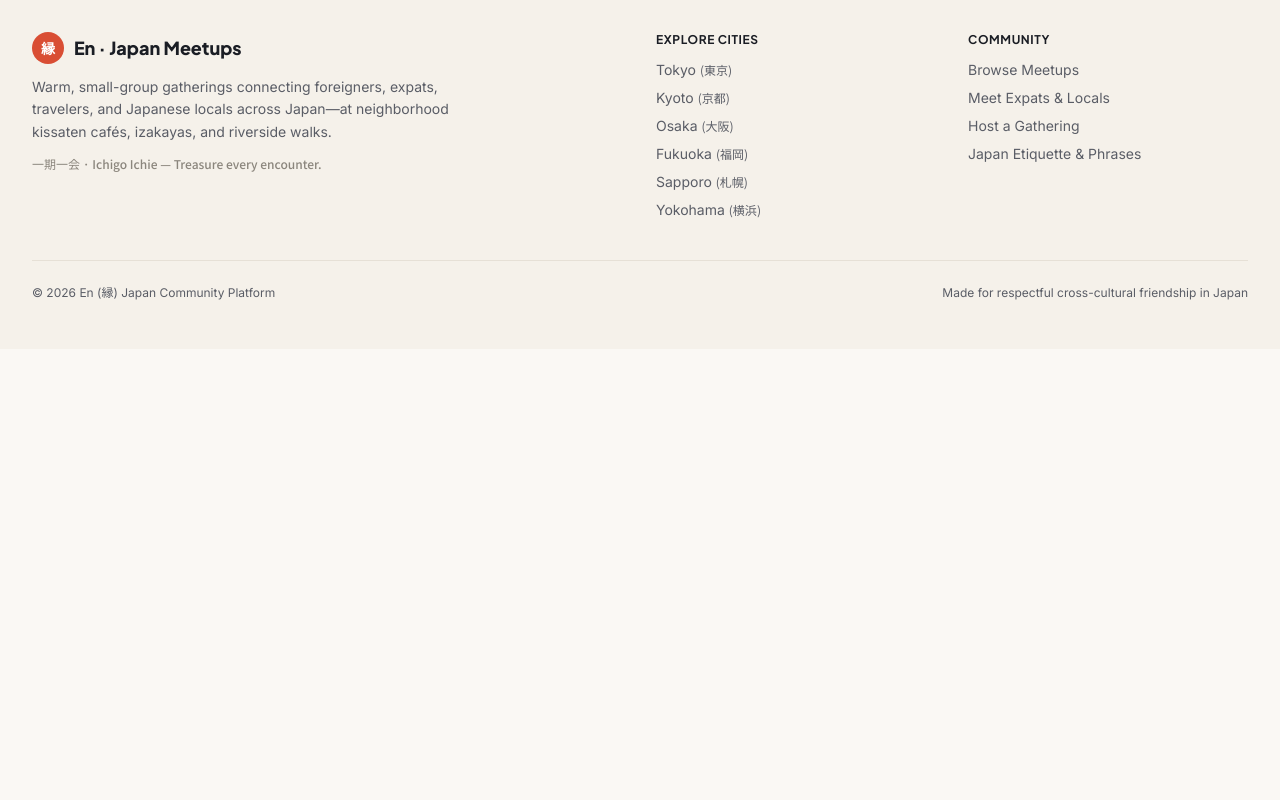
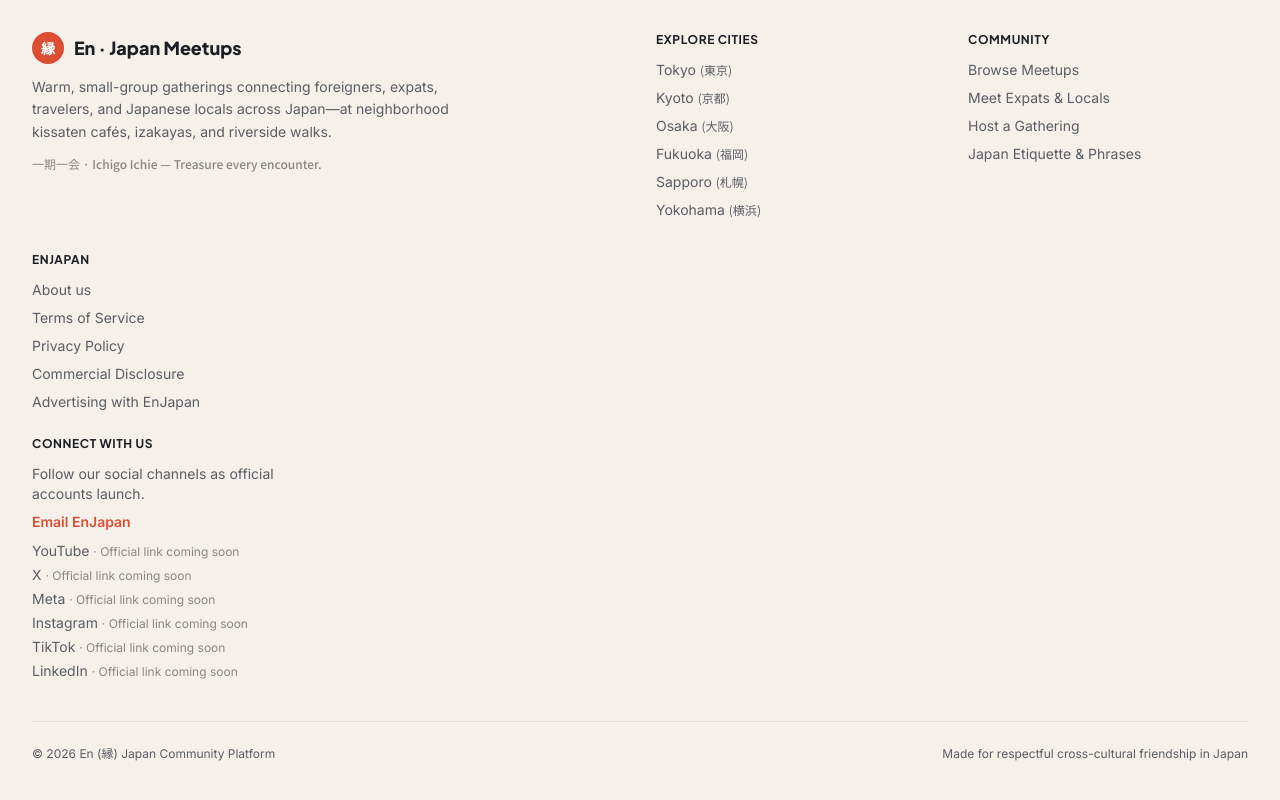
Before and after one commit to jackieyan06/myenapp, a Next.js app in the folder meeting-foreigners-in-japan/: page / in a window 1280 px wide. Shown: the part 1267-2067 px from the top of the page. Before the commit the page ends 1616 px from the top, so only its background shows below. Built offline with nearby package versions, Linux system fonts and the light colour scheme; no server answers; the database is empty.

Commit message:
Add EnJapan legal, about and social links to footer

```diff
--- a/meeting-foreigners-in-japan/src/components/Footer.tsx
+++ b/meeting-foreigners-in-japan/src/components/Footer.tsx
@@ -71,6 +71,27 @@ export function Footer() {
               </li>
             </ul>
           </div>
+          <div>
+            <h3 className="text-xs font-bold uppercase tracking-wider text-[#1A1D24]">
+              EnJapan
+            </h3>
+            <ul className="mt-3 space-y-2 text-sm text-[#5A5D66]">
+              <li><Link href="/about" className="hover:text-[#D94E34] transition">About us</Link></li>
+              <li><Link href="/terms" className="hover:text-[#D94E34] transition">Terms of Service</Link></li>
+              <li><Link href="/privacy" className="hover:text-[#D94E34] transition">Privacy Policy</Link></li>
+              <li><Link href="/commercial-disclosure" className="hover:text-[#D94E34] transition">Commercial Disclosure</Link></li>
+              <li><Link href="/advertising" className="hover:text-[#D94E34] transition">Advertising with EnJapan</Link></li>
+            </ul>
+            <h3 className="mt-6 text-xs font-bold uppercase tracking-wider text-[#1A1D24]">
+              Connect with us
+            </h3>
+            <p className="mt-3 text-sm text-[#5A5D66]">Follow our social channels as official accounts launch.</p>
+            <a href="mailto:enjapan.support@gmail.com" className="mt-2 inline-block text-sm font-semibold text-[#D94E34] hover:underline">Email EnJapan</a>
+            <ul className="mt-2 space-y-1 text-sm text-[#5A5D66]">
+              {["YouTube", "X", "Meta", "Instagram", "TikTok", "LinkedIn"].map((name) => <li key={name}>{name} <span className="text-xs text-[#8B867D]">· Official link coming soon</span></li>)}
+            </ul>
+          </div>
+
         </div>
 
         <div className="mt-10 flex flex-col items-start justify-between gap-3 border-t border-[#E6E0D6] pt-6 text-xs text-[#5A5D66] sm:flex-row sm:items-center">
```
